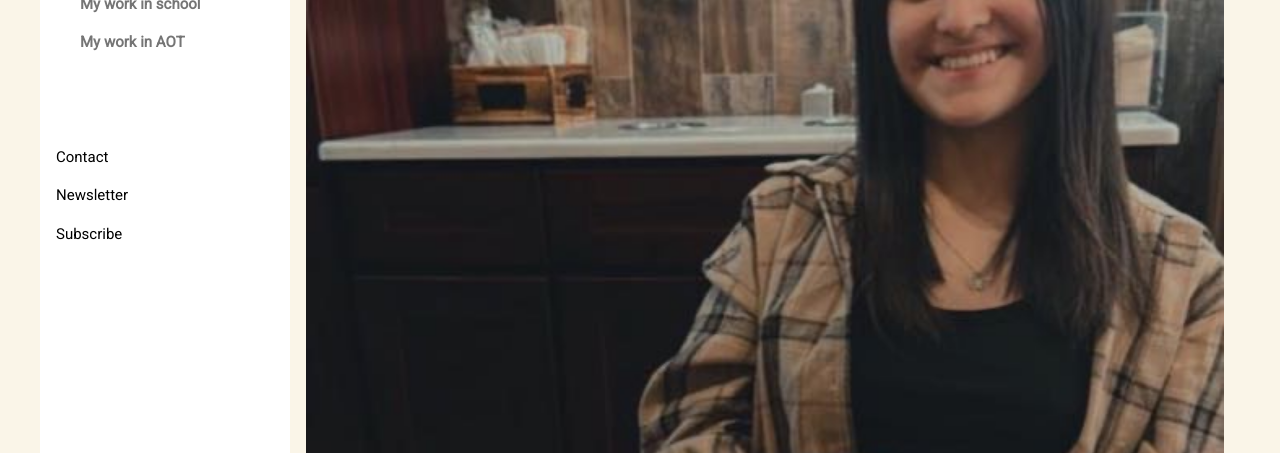
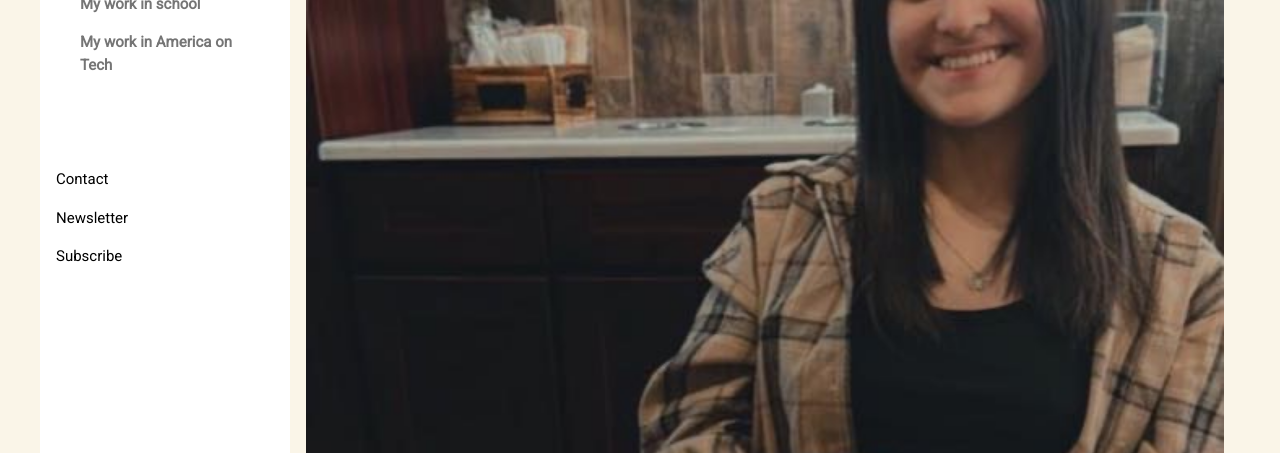
Before and after one commit to EmYax/juniorPortfolio, a plain HTML site: page index.html in a window 1280 px wide. Shown: the part 347-800 px from the top of the page. Drawn offline with nearby package versions, Linux system fonts and the light colour scheme.

Commit message:
Spelled out America on Tech

```diff
--- a/index.html
+++ b/index.html
@@ -32,7 +32,7 @@ body,h1,h2,h3,h4,h5,h6,.w3-wide {font-family: "Montserrat", sans-serif;}
     <div id="demoAcc" class="w3-bar-block w3-hide w3-padding-large w3-medium">
       <a href="notes.html" class="w3-bar-item w3-button w3-light-grey"><i class="fa fa-caret-right w3-margin-right"></i>Notes</a>
       <a href="myWorkSchool.html" class="w3-bar-item w3-button"> My work in school </a>
-      <a href="myWorkAOT.html" class="w3-bar-item w3-button">My work in AOT</a>
+      <a href="myWorkAOT.html" class="w3-bar-item w3-button">My work in America on Tech</a>
     </div>
     <!--<a href="#" class="w3-bar-item w3-button">Jackets</a>
     <a href="#" class="w3-bar-item w3-button">Gymwear</a>
```
